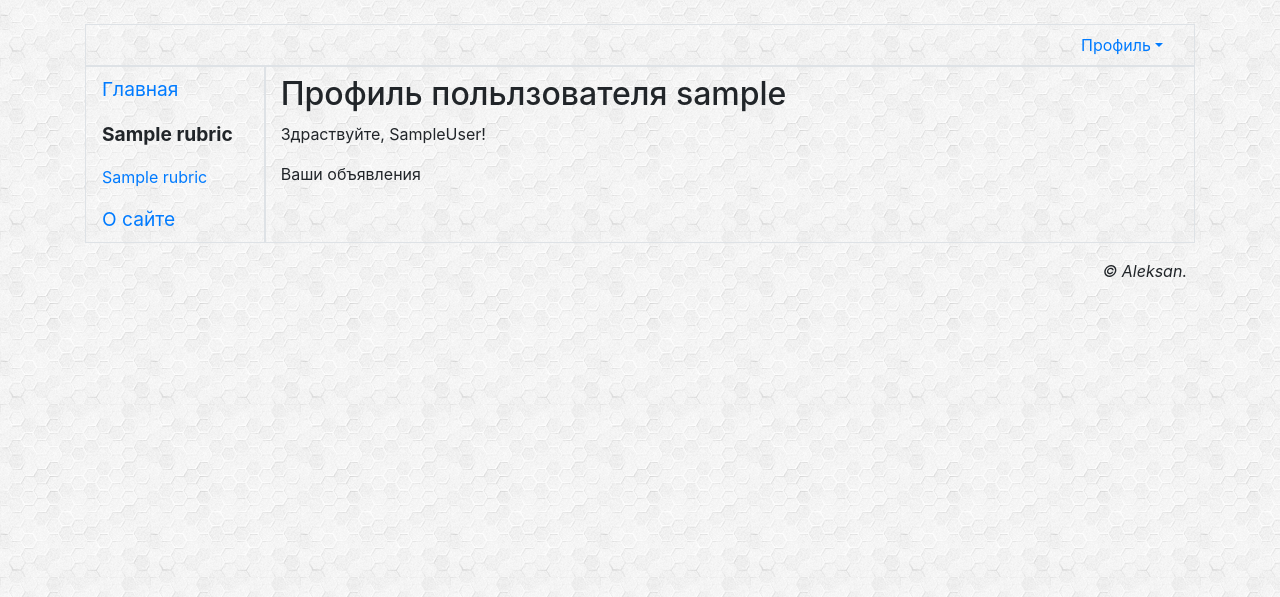
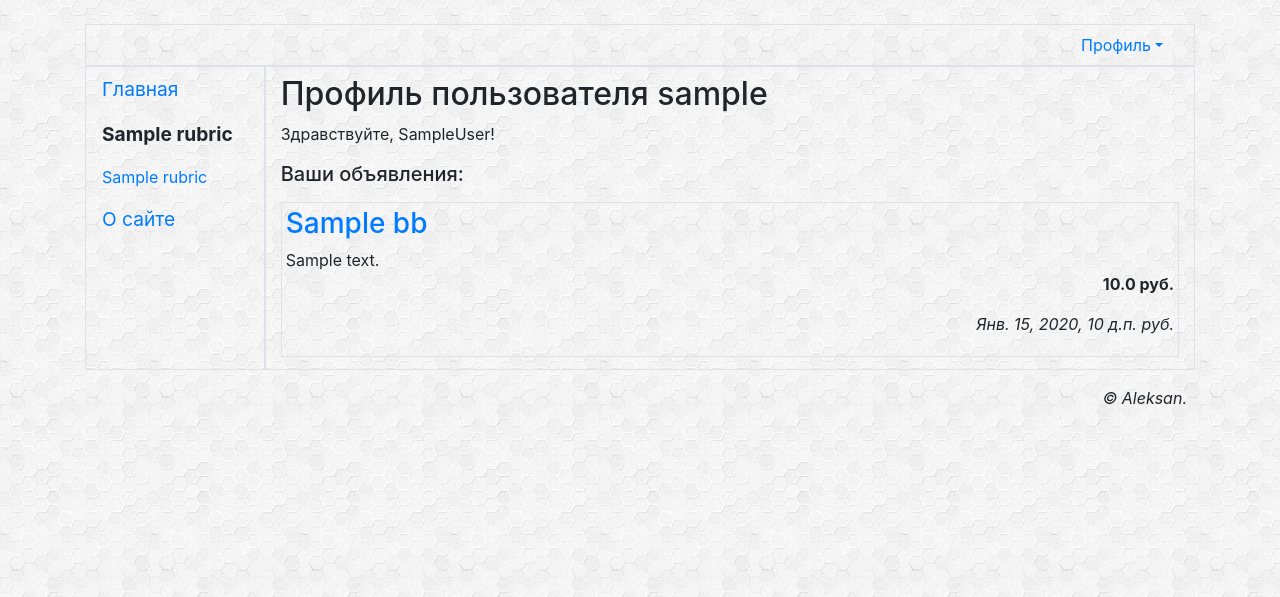
Before and after one commit to Hazzari/Bulletin-board, a Django app: page /accounts/profile/ in a window 1280 px wide. Shown: the part 115-712 px from the top of the page. Run offline with Django 3.2, Linux system fonts and the light colour scheme; a user stored in the database is signed in; tables that the repository leaves empty hold one stand-in row (values such as "Sample post"); parts of the project's set-up code (start-up, migrations or seed data) failed here and were passed over; some libraries are stand-ins or nearby versions.

Commit message:
feat(project): Добавил вывод объявлений оставленных текущим пользователем

```diff
--- a/main/templates/main/by_rubric.html
+++ b/main/templates/main/by_rubric.html
@@ -24,9 +24,9 @@
                     {% url 'main:detail' rubric_pk=rubric.pk pk=bb.pk as url %}
                     <a href="{{ url }}{{ all }}">
                         {% if bb.image %}
-                            <img class="mr-3" src="{% thumbnail bb.image 'default' %}" alt="">
+                            <img class="main-image" src="{% thumbnail bb.image 'default' %}" alt="">
                         {% else %}
-                            <img class="mr-3" src="{% static 'main/empty.jpeg' %}" alt="">
+                            <img class="main-image" src="{% static 'main/empty.jpeg' %}" alt="">
                         {% endif %}
                     </a>
                     <div class="media-body">
--- a/main/templates/main/index.html
+++ b/main/templates/main/index.html
@@ -13,7 +13,7 @@
                     {% url 'main:detail' rubric_pk=bb.rubric_id pk=bb.pk as url %}
                     <a href="{{ url }}{{ all }}">
                         {% if bb.image %}
-                            <img class="mr-3" src="{% thumbnail bb.image 'default' %}" alt="">
+                            <img class="mr-3 main-image" src="{% thumbnail bb.image 'default' %}" alt="">
                         {% else %}
                             <img class="mr-3 main-image" src="{% static 'main/empty.jpeg' %}" alt="">
                         {% endif %}
--- a/main/templates/main/profile.html
+++ b/main/templates/main/profile.html
@@ -1,14 +1,33 @@
 {% extends "layout/base.html" %}
 
+{% load thumbnail %}
+{% load static %}
+{% load bootstrap4 %}
+
 {% block title %}
-    Профиль польлзователя
+    Профиль пользователя
 {% endblock %}
 {% block content %}
-    <h2>Профиль польлзователя {{ user.username }}</h2>
+    <h2>Профиль пользователя {{ user.username }}</h2>
     {% if user.first_name and user.last_name %}
-        <p>Здраствуйте, {{ user.first_name }}{{ user.last_name }}!</p>
+        <p>Здравствуйте, {{ user.first_name }}{{ user.last_name }}!</p>
+
+    {% elif user.first_name %}
+        <p>Здравствуйте, {{ user.first_name }}!</p>
     {% else %}
-        <p>Здраствуйте!</p>
+        <p>Здравствуйте!</p>
     {% endif %}
-    <p>Ваши объявления</p>
+    <h5><p>Ваши объявления:</p></h5>
+    {% for bb in bbs %}
+        <li class="media my-1 p-1 border">
+            {% url 'main:detail' rubric_pk=bb.rubric_id pk=bb.pk as url %}
+            <div class="media-body">
+                <h3><a href="{{ url }}{{ all }}">
+                    {{ bb.title }}</a></h3>
+                <div>{{ bb.content }}</div>
+                <p class="text-right font-weight-bold">{{ bb.price }} руб.</p>
+                <p class="text-right font-italic">{{ bb.created_at }} руб.</p>
+            </div>
+        </li>
+    {% endfor %}
 {% endblock %}
--- a/main/urls.py
+++ b/main/urls.py
@@ -1,6 +1,6 @@
 from django.urls import path
 
-from .views import index, other_page, profile, by_rubric, detail
+from .views import index, other_page, profile, by_rubric, detail, profile_bb_detail
 from .views import BBLoginView, BBLogoutView
 from .views import ChangeUserInfoView, BBPasswordChangeView
 from .views import RegisterUserView, RegisterDoneView, user_activate, DeleteUserView
@@ -15,9 +15,10 @@ urlpatterns = [
     path('accounts/password/change/', BBPasswordChangeView.as_view(), name='password_change'),
     path('accounts/profile/delete/', DeleteUserView.as_view(), name='profile_delete'),
     path('accounts/profile/change/', ChangeUserInfoView.as_view(), name='profile_change'),
+    path('accounts/profile/<int:pk>/', profile_bb_detail, name='profile_bb_detail'),
     path('accounts/profile/', profile, name='profile'),
     path('accounts/login/', BBLoginView.as_view(), name='login'),
-    path('<int:rubric_pk>/<int:pk>', detail, name='detail'),
+    path('<int:rubric_pk>/<int:pk>/', detail, name='detail'),
     path('<int:pk>/', by_rubric, name='by_rubric'),
     path('<str:page>/', other_page, name='other'),
     path('', index, name='index'),
--- a/main/views.py
+++ b/main/views.py
@@ -49,7 +49,9 @@ class BBLogoutView(LogoutView):
 
 @login_required
 def profile(request):
-    return render(request, 'main/profile.html')
+    bbs = Bb.objects.filter(author=request.user.pk)
+    context = {'bbs': bbs}
+    return render(request, 'main/profile.html', context=context)
 
 
 class ChangeUserInfoView(SuccessMessageMixin, LoginRequiredMixin, UpdateView):
@@ -152,3 +154,12 @@ def detail(request, rubric_pk, pk):
     ais = bb.additionalimage_set.all()
     context = {'bb': bb, 'ais': ais}
     return render(request, 'main/detail.html', context=context)
+
+
+@login_required
+def profile_bb_detail(request, pk):
+    bb = get_object_or_404(Bb, pk=pk)
+
+    context = {'bb': bb, }
+
+    return render(request, 'main/profile_bb_detail.html', context=context)
```
Also changed, not shown: main/templates/main/profile_bb_detail.html (added, +34 -0 lines).
